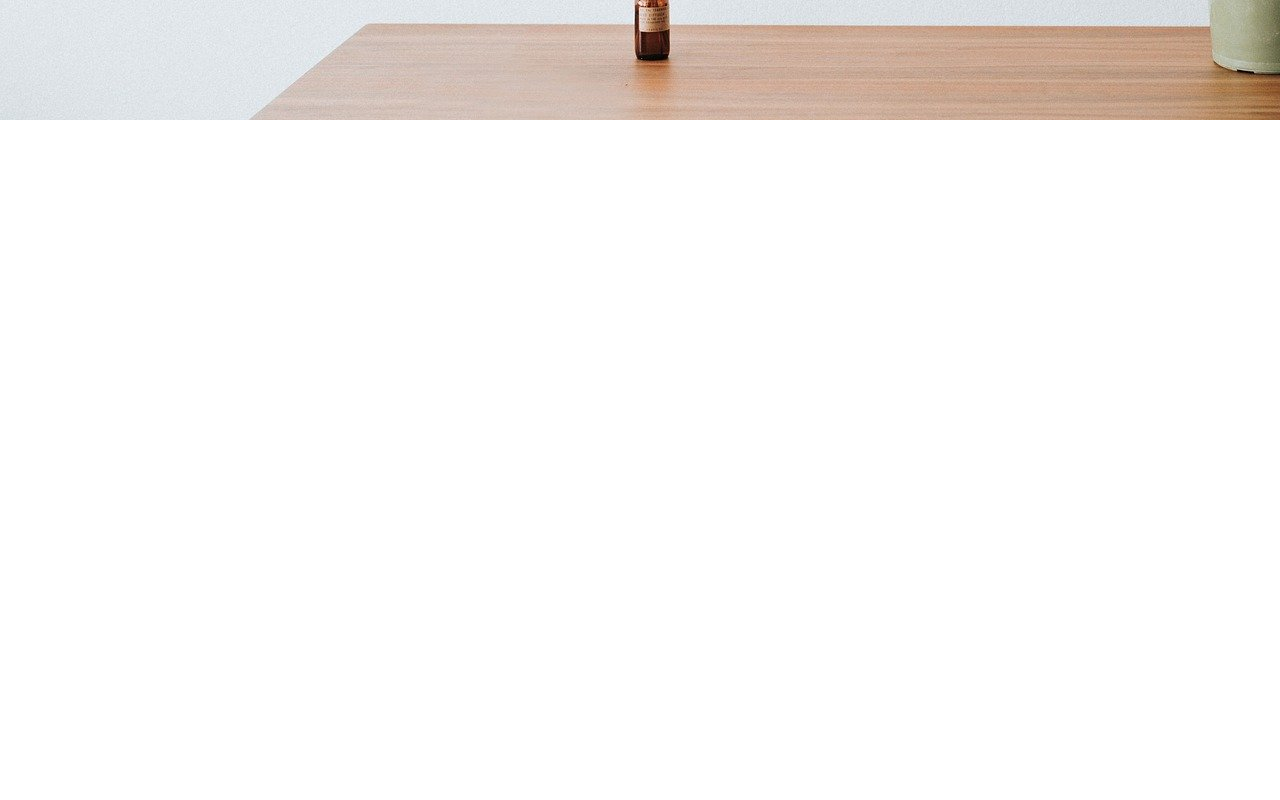
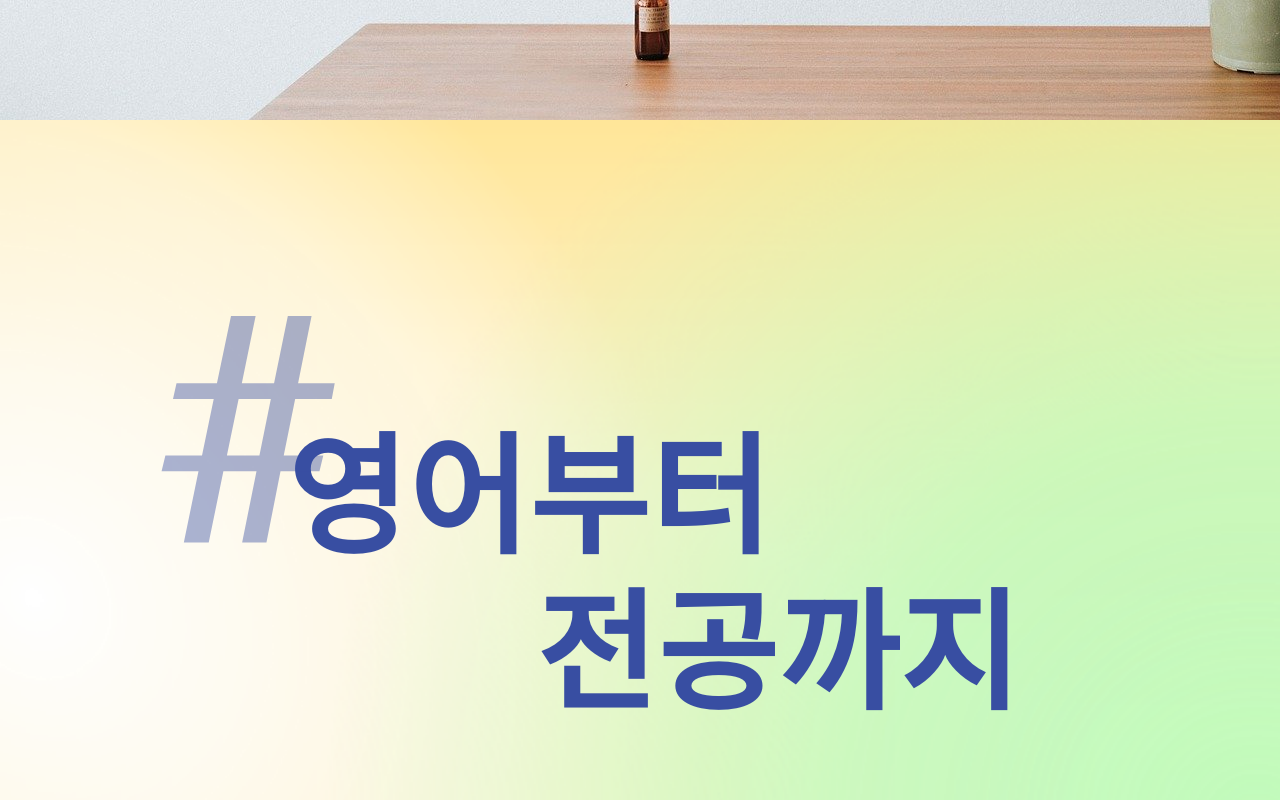
Before and after one commit to Webgrus-7/frontend, a React (Create React App) app: page / in a window 1280 px wide. Shown: the part 960-1760 px from the top of the page. Before the commit the page ends 1080 px from the top, so only its background shows below. Built offline with nearby package versions, Linux system fonts and the light colour scheme.

Commit message:
메인 화면 퍼블리싱 2차

```diff
--- a/src/css/main.css
+++ b/src/css/main.css
@@ -3,8 +3,18 @@
 {
     background-image: url("../img/background1.jpg");
     background-repeat: no-repeat;
+    background-size: cover;
     width: 1920px;
     height: 1080px;
+}
+.main-02
+{
+    background-image: url("../img/background2.PNG");
+    background-repeat: no-repeat;
+    width: 1580px;
+    height: 1080px;
+    padding: 162px 184px 170px 156px;
+    background-size: cover;
 }
 .ddaom
 {
@@ -76,3 +86,39 @@
     border: solid 1px #afafaf;
     margin:0px 0px 0px 375px;
 }
+.main__hash
+{
+    width: 185px;
+    height: 345px;
+    margin: 0 71px 0 0;
+    opacity: 0.42;
+    font-family: 'Nanum Myeongjo', serif;
+    font-size: 300px;
+    font-weight: 800;
+    font-stretch: normal;
+    font-style: normal;
+    line-height: 1.15;
+    letter-spacing: 4.5px;
+    text-align: left;
+    color: #384ea2;
+}
+.main__text-04
+{
+    width:600px;
+    height: 115px;
+    margin: 0px 193px 0 -130px;
+    font-family: 'Nanum Myeongjo', serif;
+    font-size: 130px;
+    font-weight: 800;
+    font-stretch: normal;
+    font-style: normal;
+    line-height: 1.15;
+    letter-spacing: 1.5px;
+    text-align: left;
+    color: #384ea2;
+    display:inline-block;
+}
+.main__text__block-03
+{
+    margin:-40px 0px 0px 510px;
+}
--- a/src/main.js
+++ b/src/main.js
@@ -21,9 +21,17 @@ function Main() {
                     <span>{text}</span>
                 </div>
             </div>
+            <div className="main-02">
+                <span className="main__hash">#</span>
+                <span className="main__text-04">영어부터</span>
+                <div className="main__text__block-03">
+                <span className="main__text-04">전공까지</span>
+                </div>
+
+            </div>
         </div>
 
     );
   }
 
-  export default Main;
+  export default Main
```
Also changed, not shown: src/img/background2.PNG (added).
